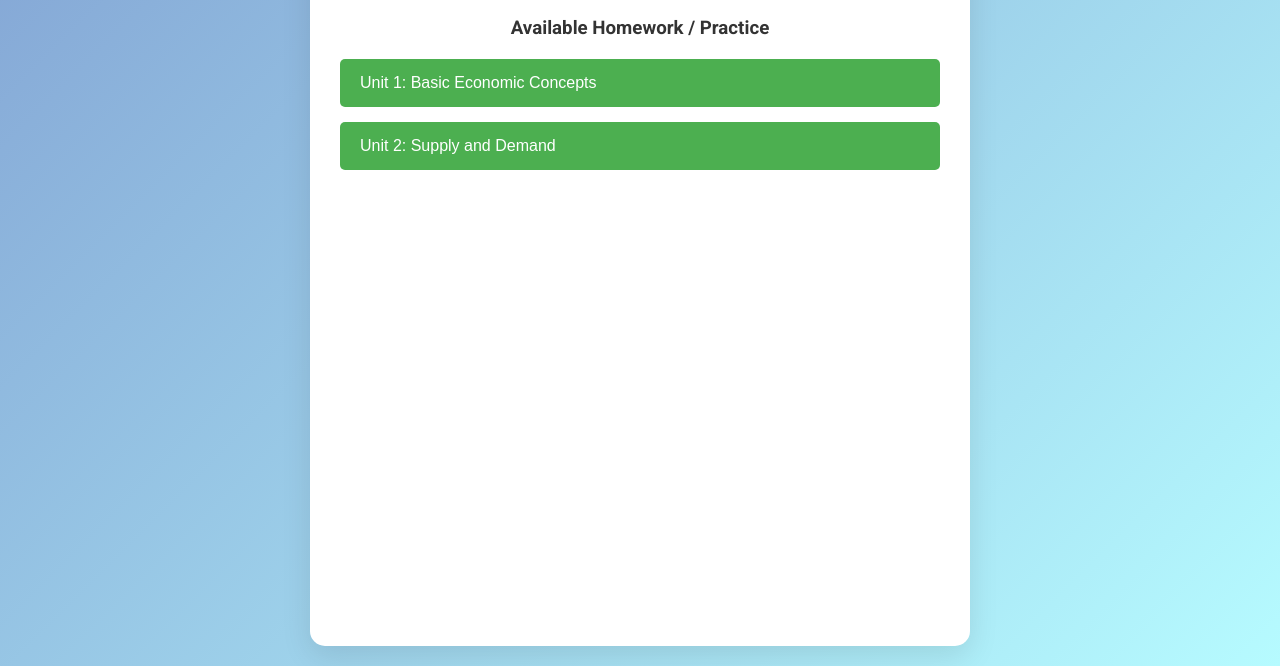
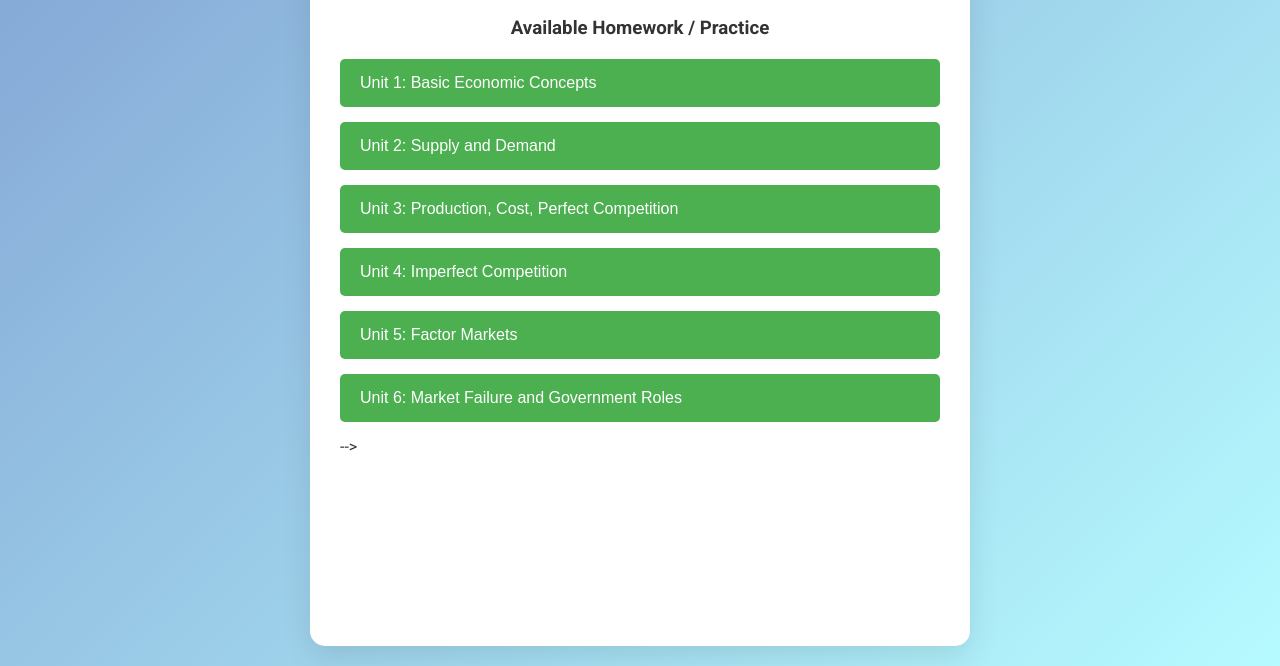
Before and after one commit to arnavjha1/learn-elo, a plain HTML site: page class/ap_micro/index.html in a window 1280 px wide. Shown: the part 134-800 px from the top of the page. Drawn offline with Linux system fonts and the light colour scheme.

Commit message:
Restore Micro Unit buttons in index.html
Restored buttons for Micro Units 3 to 6 in the homework section.

```diff
--- a/class/ap_micro/index.html
+++ b/class/ap_micro/index.html
@@ -90,10 +90,10 @@
     <div class="btn-container">
       <button class="btn" onclick="window.location.href='./unit 1/index.html'">Unit 1: Basic Economic Concepts</button>
       <button class="btn" onclick="window.location.href='./unit 2/index.html'">Unit 2: Supply and Demand</button>
- <!-- <button class="btn" onclick="redirectTo('/class/ap_micro_macro/u3_micro')">Micro - Unit 3: Production, Cost, Perfect Competition</button>
-      <button class="btn" onclick="redirectTo('/class/ap_micro_macro/u4_micro')">Micro - Unit 4: Imperfect Competition</button>
-      <button class="btn" onclick="redirectTo('/class/ap_micro_macro/u5_micro')">Micro - Unit 5: Factor Markets</button>
-      <button class="btn" onclick="redirectTo('/class/ap_micro_macro/u6_micro')">Micro - Unit 6: Market Failure and Government Roles</button>-->
+      <button class="btn" onclick="redirectTo('/class/ap_micro_macro/u3_micro')">Unit 3: Production, Cost, Perfect Competition</button>
+      <button class="btn" onclick="redirectTo('/class/ap_micro_macro/u4_micro')">Unit 4: Imperfect Competition</button>
+      <button class="btn" onclick="redirectTo('/class/ap_micro_macro/u5_micro')">Unit 5: Factor Markets</button>
+      <button class="btn" onclick="redirectTo('/class/ap_micro_macro/u6_micro')">Unit 6: Market Failure and Government Roles</button>-->
     </div>
   </div>
   <script>
```
